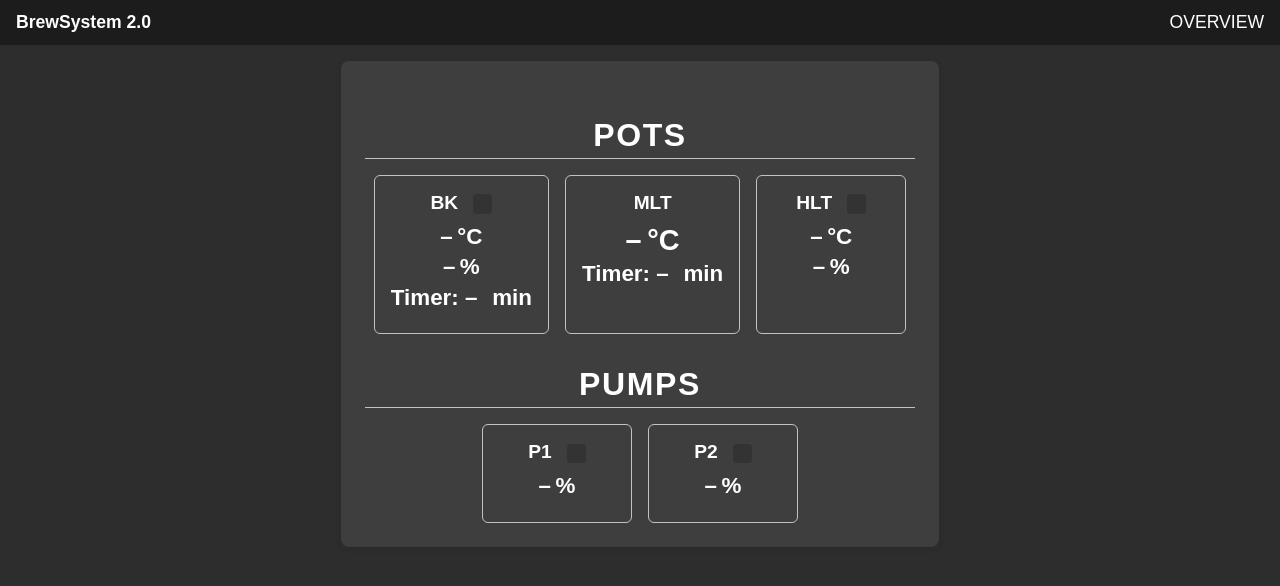
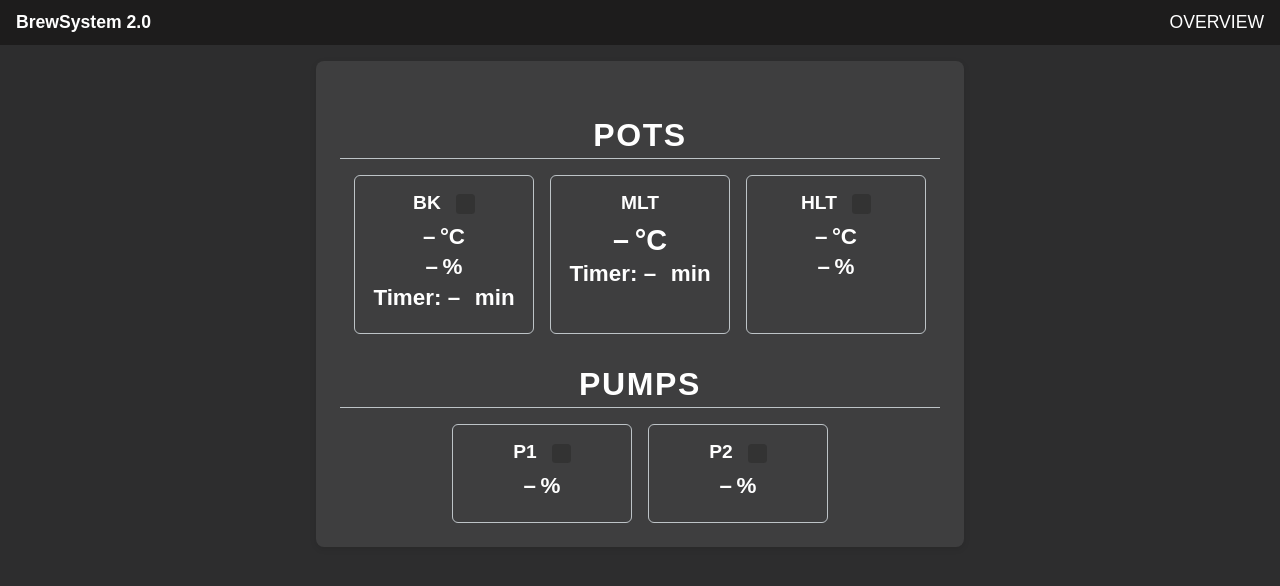
Before and after one commit to PeterMEjlev/BrewSystem-2.0, a website: page Webpage/static/index.html in a window 1280 px wide. Drawn offline with Linux system fonts and the light colour scheme; no server answers.

Commit message:
1. Front end visual changes

```diff
--- a/Webpage/static/css/styles.css
+++ b/Webpage/static/css/styles.css
@@ -26,7 +26,7 @@ body {
   padding: 1.5rem;
   border-radius: 8px;
   box-shadow: 0 2px 6px rgba(0,0,0,0.1);
-  max-width: 550px;
+  max-width: 600px;
 }
 
 /* SECTION HEADERS */
@@ -43,7 +43,7 @@ h1.section-header {
 /* GRID OF CARDS */
 .card-grid {
   display: grid;
-  grid-template-columns: repeat(auto-fit, minmax(150px, max-content));
+  grid-template-columns: repeat(auto-fit, minmax(180px, max-content));
   gap: 1rem;
   justify-content: center;
 }
```
